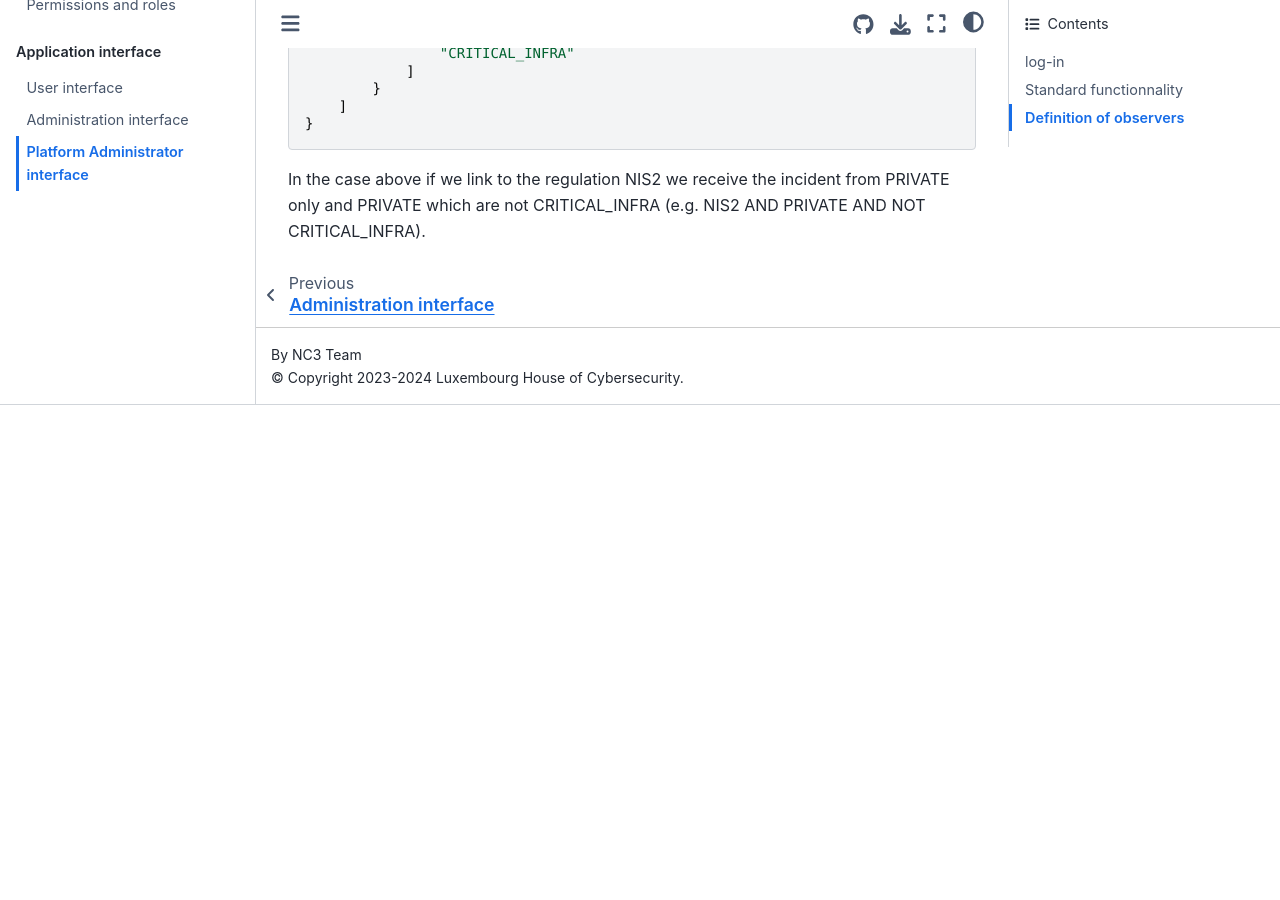
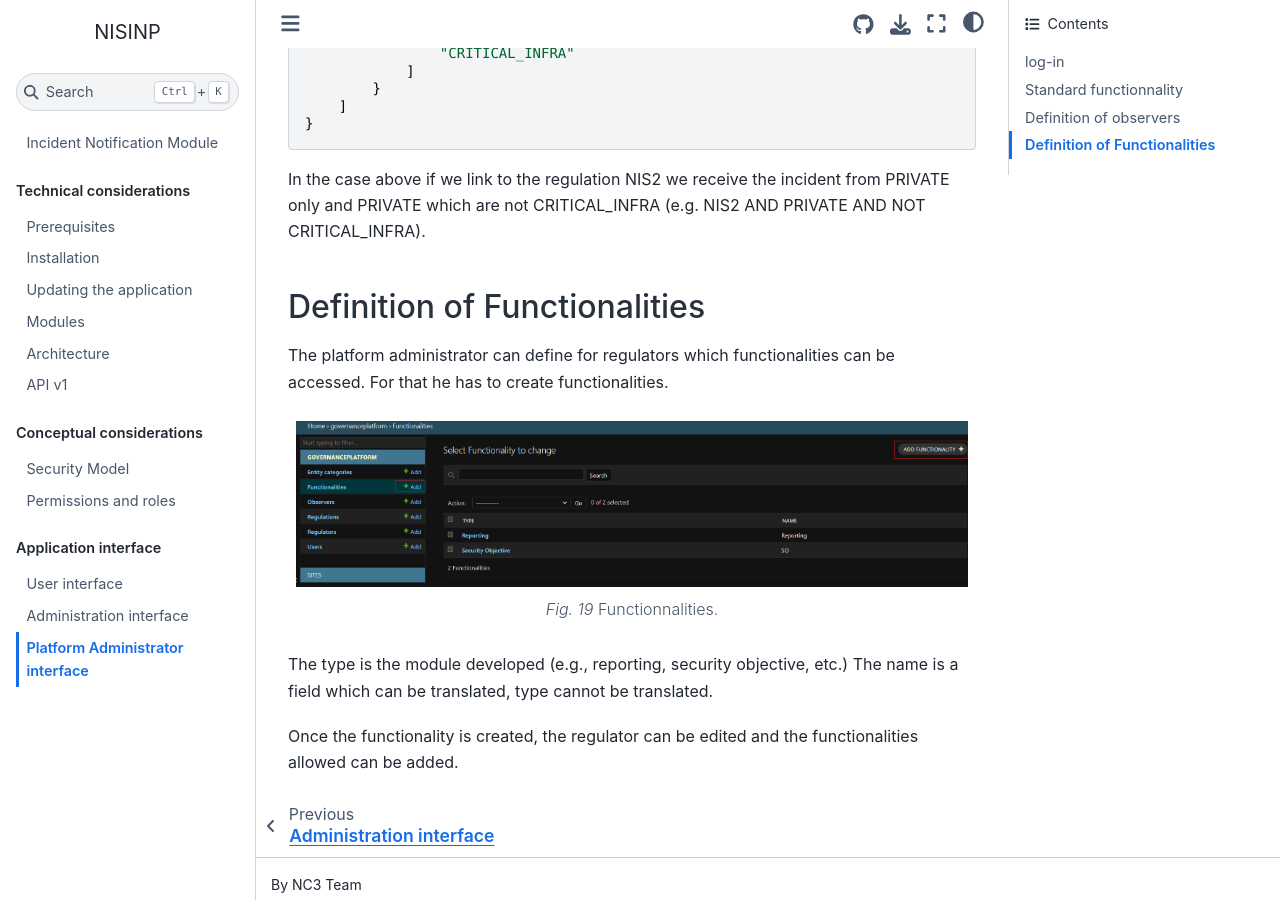
Before and after one commit to informed-governance-project/NISINP, a Sphinx documentation site: the page built from docs/ui_platformadmin.rst, in a window 1280 px wide and 900 px high, scrolled down 3210 px. Built offline with Sphinx 7.4.7 and the Sphinx Book theme 1.1.4, drawn with Linux system fonts in a browser that asks for light colours; before the commit the page ends 3615 px from its top, so only the background shows below that.

Commit message:
[documentation] update doc for platformadmin with functionnalities

```diff
--- a/docs/ui_platformadmin.rst
+++ b/docs/ui_platformadmin.rst
@@ -100,3 +100,19 @@ If incidents should be excluded, the tag exclude can be used in the JSON
 
 
 In the case above if we link to the regulation NIS2 we receive the incident from PRIVATE only and PRIVATE which are not CRITICAL_INFRA (e.g. NIS2 AND PRIVATE AND NOT CRITICAL_INFRA).
+
+
+Definition of Functionalities
+-----------------------------------
+
+The platform administrator can define for regulators which functionalities can be accessed. For that he has to create functionalities.
+
+.. figure:: _static/ui_platform_admin_functionnalities.png
+   :alt: Functionnalities.
+   :target: _static/ui_platform_admin_functionnalities.png
+
+   Functionnalities.
+
+The type is the module developed (e.g., reporting, security objective, etc.) The name is a field which can be translated, type cannot be translated.
+
+Once the functionality is created, the regulator can be edited and the functionalities allowed can be added.
```
Also changed, not shown: docs/_static/ui_platform_admin_functionnalities.png (added).
